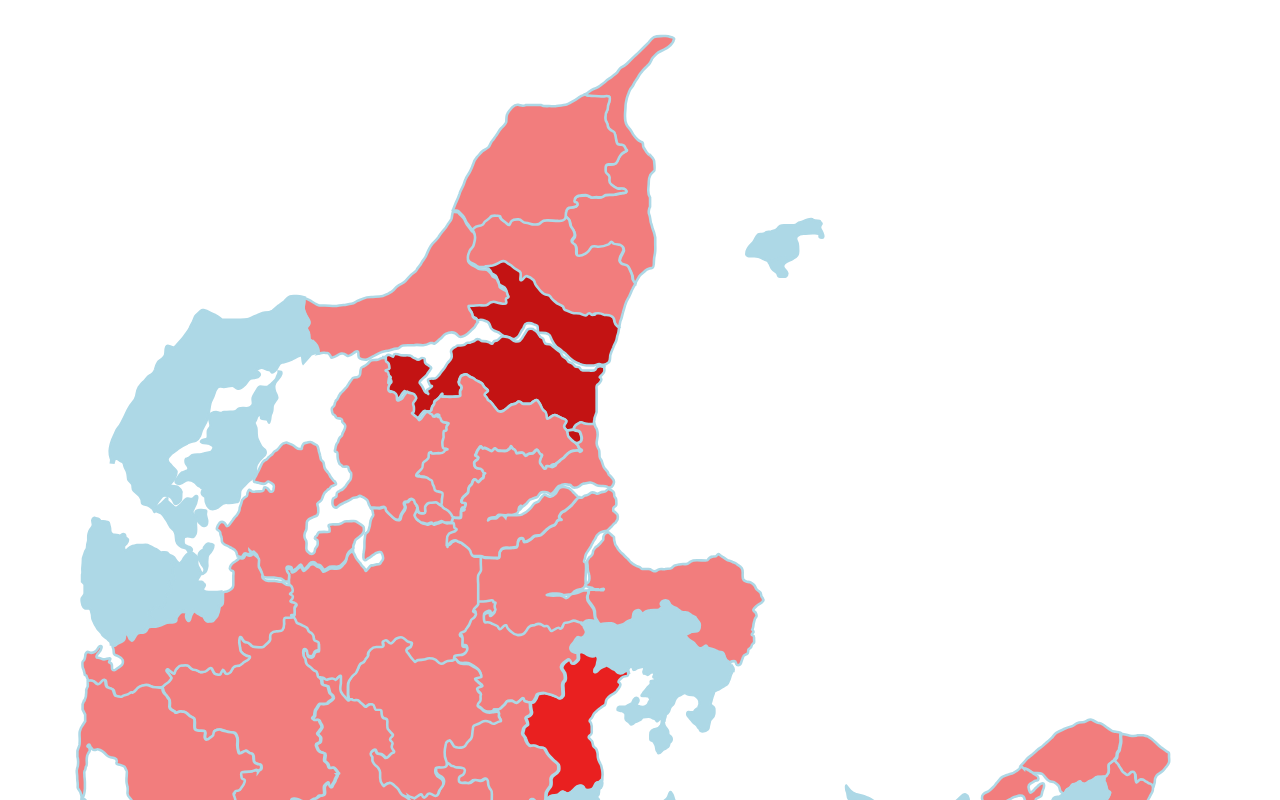
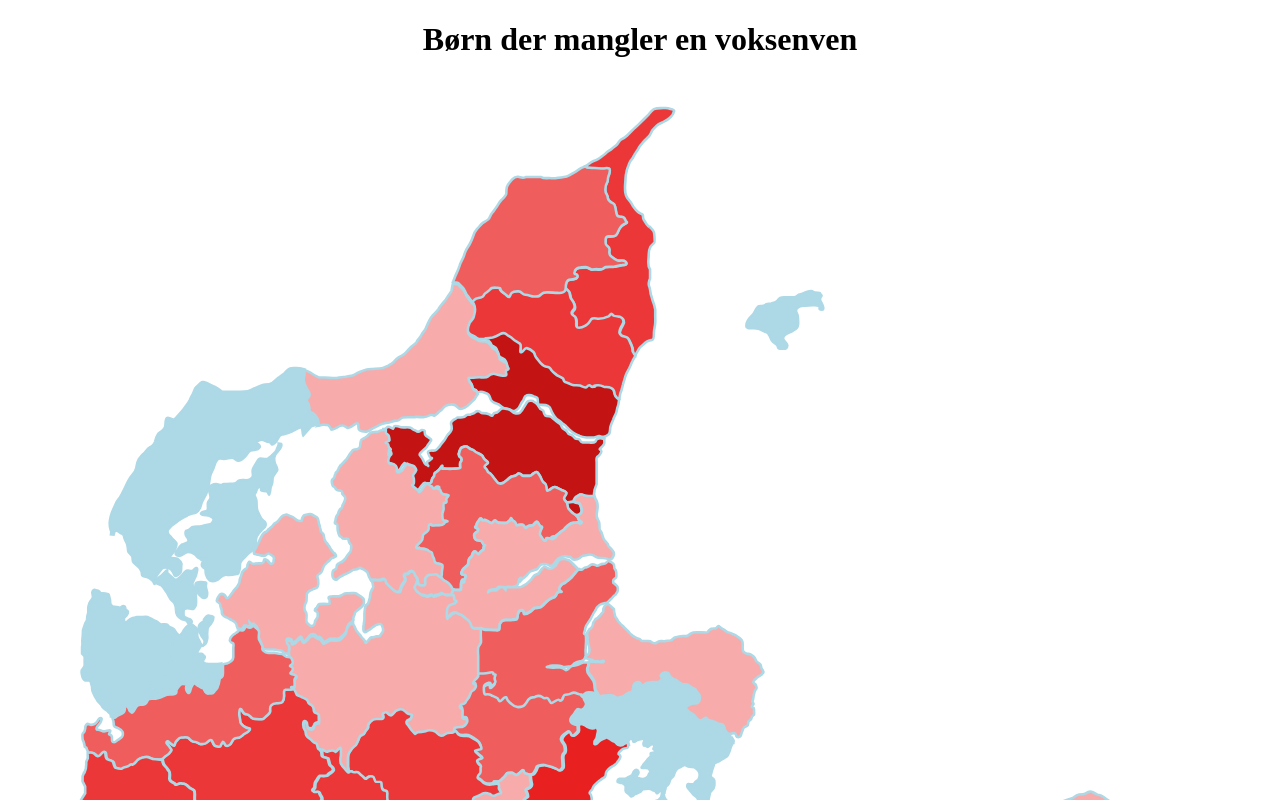
Before and after one commit to Klinken/DanmarksKort, a plain HTML site: page index.html in a window 1280 px wide. Shown: the top 800 px of the page. Drawn offline with Linux system fonts and the light colour scheme.

Commit message:
Minor changes to colors; added text

```diff
--- a/index.html
+++ b/index.html
@@ -8,7 +8,8 @@
 </head>
 <body>
 
-<div id="kort">
+<figure id="kort">
+<h1>Børn der mangler en voksenven</h1>
 	<p id="information"></p>
 	<?xml version="1.0" encoding="UTF-8"?>
 <svg onload="setColor()" viewBox="0 0 465 550" xmlns="http://www.w3.org/2000/svg">
@@ -215,8 +216,9 @@
 <path id="fanoe" onmousemove="onHover(event, this)" onmouseout="onOut(this)" d="m48.6 411c0 1.8 0.1 4.3 0 4.3-0.8-0.5-0.9-0.2-1.6-0.4-0.7-0.1-1.5-0.1-2.3-0.3-1-0.2-1.6-0.4-2-1.4-0.3-0.9-0.3-1.5-0.5-2.5-0.1-0.7-0.3-1.5-0.8-2s-1.2-1.7-1.4-2.6 0-1.8-0.2-2.6c-0.1-0.5-0.8-2.1-1.4-2.4-0.5-0.3-1.3-0.9-1.9-1-1-0.2-1.1-0.9-0.5-1.4 0.5-0.4 1.1-0.8 1.1-1.6 0-0.6 0-1.2-0.4-1.3l0.1-0.3c0.4-0.2 1.1-1.4 1.6-1.4 0.8 0 1.5-0.3 2.3-0.1 0.7 0.2 1 0.3 1 1.1s-0.2 1.9 0 2.6 0.8 1.2 0.9 1.6c0 0.2 0.7 2.2 1.3 1.5 0.4-0.5 0.8-1.5 1.5-1.1 0.5 0.2 1.1 0.9 1.3 1.5 0.1 0.6 0.3 1.3 0.8 1.8 0.9 0.9 0.6 1.2 0 2s-1.4 1.2-0.9 2.3c0.2 0.5 0.4 1.3 0.8 1.9 0.2 0.4 1.2 1.4 1.2 1.8z" onmousemove="onHover(event, this)" onmouseout="onOut(this)"/>
 <path id="bugt" onmousemove="onHover(event, this)" onmouseout="onOut(this)" d="m30 325.6c0 0.4 0 2.3-0.3 2.4-0.4 0.2-1.5 0.6-1.6 1.3-0.2 0.9-0.3 1.2-1.3 1.2h-0.1c-0.9 0-0.8-0.4-0.8-1.3 0-0.4 0-1.6-0.5-1.6-0.6 0-1.3-0.8-1.8-0.4-0.5 0.5-1 0.7-1.1 1.6-0.1 0.7-0.1 1.4-0.2 2.1-0.2 0.8-0.3 1.1-0.8 1.6-0.1 0.1-0.2 0.2-0.3 0.4-0.2 0.1-0.3 0.2-0.5 0.7-0.1 0.3-0.3 0.5-0.3 0.7-0.4 0.2-0.9 0.3-0.9-0.4 0-0.6 0.1-1.4 0-2-0.2-0.8-0.1-1.7-0.1-2.6v-2.9c0-1.3-0.3-1.9-0.6-3.1-0.3-1.1-0.5-2.1-0.5-3.3 0-0.8 0.3-1.4 0.5-2.1 0.2-0.9 0.1-1.5-0.3-2.3s-1.2-1.7-1.2-2.8c0-0.6 0.2-1.5 0-2.1-0.2-0.8-0.7-1.1-0.9-1.9-0.2-0.7-0.4-1.8-0.3-2.3v-0.2c0 0.9 0.7-0.1 1.2 0.3 0.4 0.3 0.9 0.9 0.9 1.5 0 1 0.7 1.2 0.7 2 0 0.9 0.3 1 0.8 1.6 0.4 0.5 0.6 1.6 0.5 2.2-0.2 0.8 0 1.4 0 2.1 0 1 0.8 0.8 1 1.6 0.2 0.9-0.2 0.9-0.6 1.6-0.3 0.5-0.3 1.1 0.3 1.6 0.5 0.6 0.4 1.4 0.4 2.3 0 0.5 0.3 2.5 1 2.4 0.5-0.1 1.5-0.9 1.5-1.5s0.3-1.7 0.9-2c0.5-0.3 1.8-0.6 1.8 0.3 0 0.6-0.8 1.3-0.8 1.5 0.2 0.8 0.1 1.1 1 1.1 0.7 0 1.8-0.8 2.3-0.6 0.9 0.4 1 0.2 1 1.3z" onmousemove="onHover(event, this)" onmouseout="onOut(this)"/>
 </svg>
-<p>Senest opdateret: 21/7 - 2019</p>
-</div>
+
+<figcaption>Senset opdateret: 8/10 - 2019</figcaption>
+</figure>
 
 </body>
 </html>
--- a/map.js
+++ b/map.js
@@ -105,10 +105,12 @@ var setColor = () => {
      element.style.fill = 'hsl(0, 82%, 42%)';
 	} else if (cities[i][1] > 20){
 	 element.style.fill = 'hsl(0, 82%, 52%)';
-	} else if (cities[i][1] > 15){
+	} else if (cities[i][1] > 8){
 	 element.style.fill = 'hsl(0, 82%, 57%)';
+	} else if (cities[i][1] > 4){
+		element.style.fill = 'hsl(0, 82%, 65%)';
 	} else if (cities[i][1] > 0){
-	 element.style.fill = 'hsl(0, 82%, 72%)';
+	 element.style.fill = 'hsl(0, 82%, 82%)';
 	}	else {
 	 element.style.fill = '#add8e6';
 	}
--- a/style.css
+++ b/style.css
@@ -2,6 +2,10 @@
     margin: 0 auto;
     width: 1200px;
     height: auto;
+}
+
+#kort h1 {
+    text-align: center;
 }
 
 #information {
```
